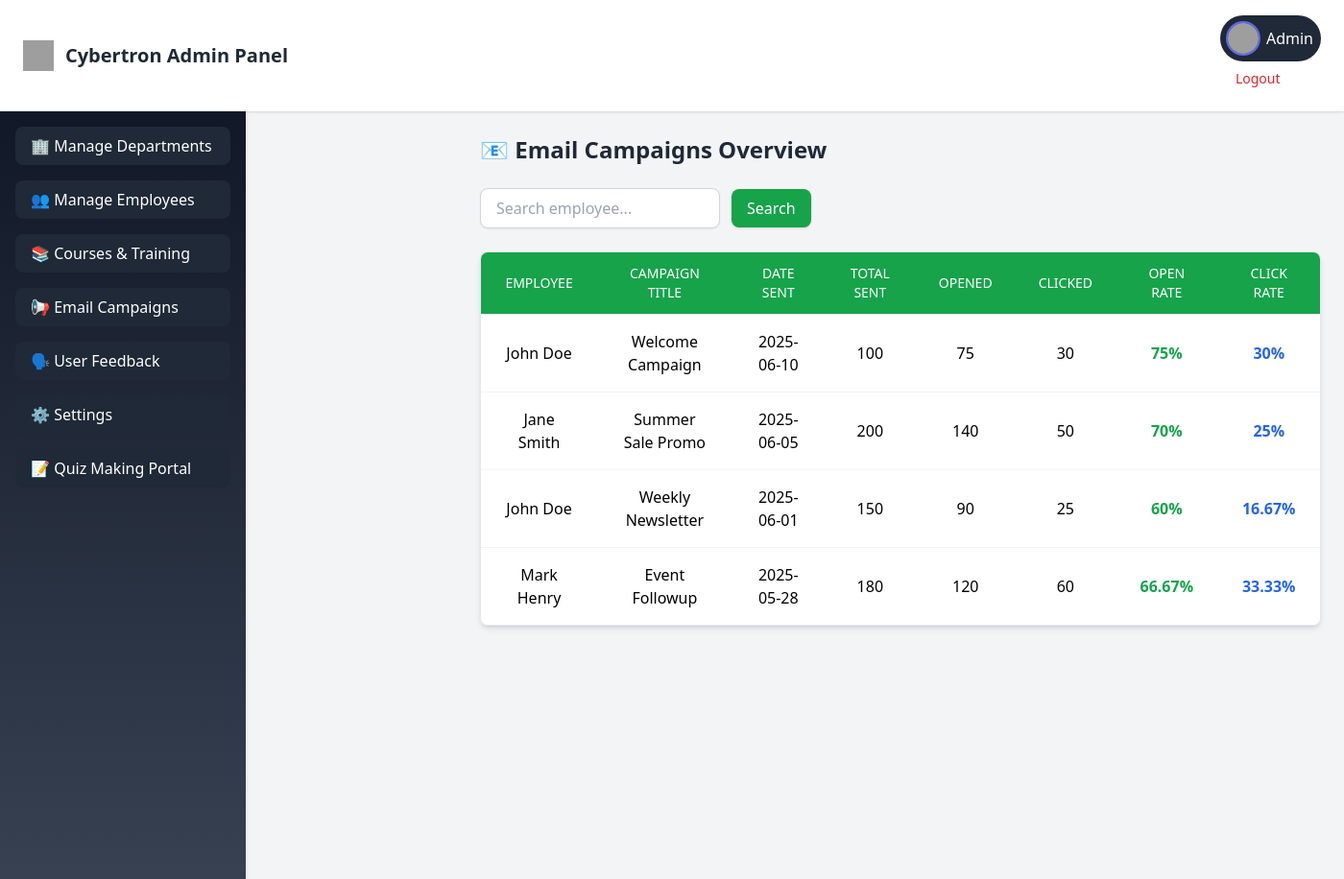
After one commit to Hiranyakeshara/New_Cybertron, a PHP site: page /admin/app/views/campaigns/view.php in a window 1400 px wide. The commit adds this page. Shown: the whole page at 96% size. Run offline with PHP 8.4, Linux system fonts and the light colour scheme; some libraries are stand-ins or nearby versions; grey boxes are pictures that could not be loaded.

Commit message:
pushing the new changes

```diff
--- /dev/null
+++ b/admin/app/controllers/CampaignsController.php
@@ -0,0 +1,6 @@
+<?php
+class CampaignsController extends Controller {
+    public function index() {
+        $this->view('campaigns/view');
+    }
+}
--- /dev/null
+++ b/admin/app/views/campaigns/view.php
@@ -0,0 +1,71 @@
+<?php include_once __DIR__ . '/../layout/header.php'; ?>
+<?php include_once __DIR__ . '/../layout/sidebar.php'; ?>
+
+<div class="ml-[220px] p-6 font-sans">
+    <h2 class="text-2xl font-semibold text-gray-800 mb-6">📧 Email Campaigns Overview</h2>
+
+    <!-- 🔍 Search Bar -->
+    <form method="GET" class="mb-6 flex items-center gap-3">
+        <input
+            type="text"
+            name="search"
+            placeholder="Search employee..."
+            value="<?= isset($_GET['search']) ? htmlspecialchars($_GET['search']) : '' ?>"
+            class="w-[250px] px-4 py-2 border border-gray-300 rounded-lg shadow-sm focus:outline-none focus:ring-2 focus:ring-green-500"
+        >
+        <button
+            type="submit"
+            class="bg-green-600 hover:bg-green-700 text-white px-4 py-2 rounded-lg shadow">
+            Search
+        </button>
+    </form>
+
+    <?php
+    $campaigns = [
+        ['employee' => 'John Doe', 'title' => 'Welcome Campaign', 'sent_on' => '2025-06-10', 'total_sent' => 100, 'opened' => 75, 'clicked' => 30],
+        ['employee' => 'Jane Smith', 'title' => 'Summer Sale Promo', 'sent_on' => '2025-06-05', 'total_sent' => 200, 'opened' => 140, 'clicked' => 50],
+        ['employee' => 'John Doe', 'title' => 'Weekly Newsletter', 'sent_on' => '2025-06-01', 'total_sent' => 150, 'opened' => 90, 'clicked' => 25],
+        ['employee' => 'Mark Henry', 'title' => 'Event Followup', 'sent_on' => '2025-05-28', 'total_sent' => 180, 'opened' => 120, 'clicked' => 60],
+    ];
+
+    $search = isset($_GET['search']) ? strtolower(trim($_GET['search'])) : '';
+    $filtered = array_filter($campaigns, fn($c) => $search === '' || str_contains(strtolower($c['employee']), $search));
+    ?>
+
+    <div class="overflow-x-auto shadow-md rounded-lg border border-gray-200">
+        <table class="min-w-full divide-y divide-gray-200">
+            <thead class="bg-green-600 text-white">
+                <tr>
+                    <th class="px-6 py-3 text-center text-sm font-medium uppercase">Employee</th>
+                    <th class="px-6 py-3 text-center text-sm font-medium uppercase">Campaign Title</th>
+                    <th class="px-6 py-3 text-center text-sm font-medium uppercase">Date Sent</th>
+                    <th class="px-6 py-3 text-center text-sm font-medium uppercase">Total Sent</th>
+                    <th class="px-6 py-3 text-center text-sm font-medium uppercase">Opened</th>
+                    <th class="px-6 py-3 text-center text-sm font-medium uppercase">Clicked</th>
+                    <th class="px-6 py-3 text-center text-sm font-medium uppercase">Open Rate</th>
+                    <th class="px-6 py-3 text-center text-sm font-medium uppercase">Click Rate</th>
+                </tr>
+            </thead>
+            <tbody class="divide-y divide-gray-100 bg-white">
+                <?php if (empty($filtered)): ?>
+                    <tr>
+                        <td colspan="8" class="text-center py-6 text-gray-500">No campaigns found for your search.</td>
+                    </tr>
+                <?php else: ?>
+                    <?php foreach ($filtered as $c): ?>
+                        <tr class="hover:bg-gray-50 transition">
+                            <td class="text-center px-6 py-4"><?= htmlspecialchars($c['employee']) ?></td>
+                            <td class="text-center px-6 py-4"><?= htmlspecialchars($c['title']) ?></td>
+                            <td class="text-center px-6 py-4"><?= $c['sent_on'] ?></td>
+                            <td class="text-center px-6 py-4"><?= $c['total_sent'] ?></td>
+                            <td class="text-center px-6 py-4"><?= $c['opened'] ?></td>
+                            <td class="text-center px-6 py-4"><?= $c['clicked'] ?></td>
+                            <td class="text-center px-6 py-4 text-green-600 font-semibold"><?= round(($c['opened'] / $c['total_sent']) * 100, 2) ?>%</td>
+                            <td class="text-center px-6 py-4 text-blue-600 font-semibold"><?= round(($c['clicked'] / $c['total_sent']) * 100, 2) ?>%</td>
+                        </tr>
+                    <?php endforeach; ?>
+                <?php endif; ?>
+            </tbody>
+        </table>
+    </div>
+</div>
--- a/admin/app/views/layout/header.php
+++ b/admin/app/views/layout/header.php
@@ -12,17 +12,11 @@
         <div class="flex items-center gap-3">
             <img src="https://img.icons8.com/fluency/48/security-checked.png" class="w-8 h-8" alt="Logo">
             <h1 class="text-xl font-bold text-gray-800">
-                <a href="/cyber-training-platform/public/admin/dashboard" class="hover:text-indigo-600">Cybertron Admin Panel</a>
+                <a href="/New_Cybertron/admin/public/admin/dashboard" class="hover:text-indigo-600">Cybertron Admin Panel</a>
             </h1>
         </div>
         <div class="flex items-center gap-6">
-            <!-- Notification Bell -->
-            <div class="relative">
-                <svg class="w-6 h-6 text-gray-700 hover:text-gray-900" fill="none" stroke="currentColor" stroke-width="2" viewBox="0 0 24 24">
-                    <path stroke-linecap="round" stroke-linejoin="round" d="M15 17h5l-1.405-1.405A2.032 2.032 0 0118 14.158V11a6 6 0 00-5-5.917V4a2 2 0 10-4 0v1.083A6 6 0 004 11v3.159c0 .538-.214 1.055-.595 1.436L2 17h5m7 0v1a3 3 0 11-6 0v-1m6 0H9"></path>
-                </svg>
-                <span class="absolute top-0 right-0 block w-2 h-2 bg-red-600 rounded-full"></span>
-            </div>
+
 
             <!-- Admin Avatar and Dropdown -->
             <div class="relative">
--- a/admin/app/views/layout/sidebar.php
+++ b/admin/app/views/layout/sidebar.php
@@ -44,14 +44,14 @@
           📢 Email Campaigns
         </button>
         <div x-show="open" class="pl-4 mt-1 space-y-1" x-transition>
-          <a href="/New_Cybertron/admin/public/campaigns/create" class="block py-2 px-4 rounded hover:bg-gray-600">📤 Create Campaign</a>
-          <a href="/New_Cybertron/admin/public/campaigns/results" class="block py-2 px-4 rounded hover:bg-gray-600">📈 View Results</a>
-          <a href="/New_Cybertron/admin/public/campaigns/responses" class="block py-2 px-4 rounded hover:bg-gray-600">💬 View Responses</a>
+
+          <a href="/New_Cybertron/admin/public/campaigns/" class="block py-2 px-4 rounded hover:bg-gray-600">📈 View Results</a>
+
         </div>
       </div>
 
       <!-- User Feedback -->
-      <a href="/New_Cybertron/admin/public/feedback" class="block py-2 px-4 bg-gray-800 rounded-lg hover:bg-gray-600">🗣️ User Feedback</a>
+      <a href="/New_Cybertron/admin/public/feedback/" class="block py-2 px-4 bg-gray-800 rounded-lg hover:bg-gray-600">🗣️ User Feedback</a>
 
       <!-- Settings -->
       <a href="/New_Cybertron/admin/public/settings" class="block py-2 px-4 bg-gray-800 rounded-lg hover:bg-gray-600">⚙️ Settings</a>
@@ -62,8 +62,8 @@
           📝 Quiz Making Portal
         </button>
         <div x-show="openQuiz" class="pl-4 mt-1 space-y-1" x-transition>
-          <a href="/New_Cybertron/admin/public/quiz/create" class="block py-2 px-4 rounded hover:bg-gray-600">➕ Create Quiz</a>
-          <a href="/New_Cybertron/admin/public/quiz/viewAll" class="block py-2 px-4 rounded hover:bg-gray-600">📘 View Quizzes</a>
+          <a href="/New_Cybertron/CEE/adminpanel/" class="block py-2 px-4 rounded hover:bg-gray-600">➕ Access QuizPlatform</a>
+          <a href="/New_Cybertron/admin/public/quiz/" class="block py-2 px-4 rounded hover:bg-gray-600">📘 View Quiz Results</a>
         </div>
       </div>
     </nav>
--- a/admin/core/Controller.php
+++ b/admin/core/Controller.php
@@ -6,6 +6,7 @@ class Controller {
     }
 
     public function view($view, $data = []) {
+        extract($data);
         require_once '../app/views/' . $view . '.php';
     }
 }
--- a/admin/core/Database.php
+++ b/admin/core/Database.php
@@ -14,4 +14,9 @@ class Database {
             die($e->getMessage());
         }
     }
+
+    public function connect() {
+    return $this->dbh;
 }
+
+}
```
Also changed, not shown: admin/app/controllers/FeedbackController.php (added, +8 -0 lines), admin/app/controllers/QuizController.php (added, +8 -0 lines), admin/app/models/Feedback.php (added, +10 -0 lines), admin/app/models/Quiz.php (added, +45 -0 lines), admin/app/views/feedback/view.php (added, +38 -0 lines), admin/app/views/quiz/view.php (added, +100 -0 lines), admin/app/views/admin/settings.php (added).
